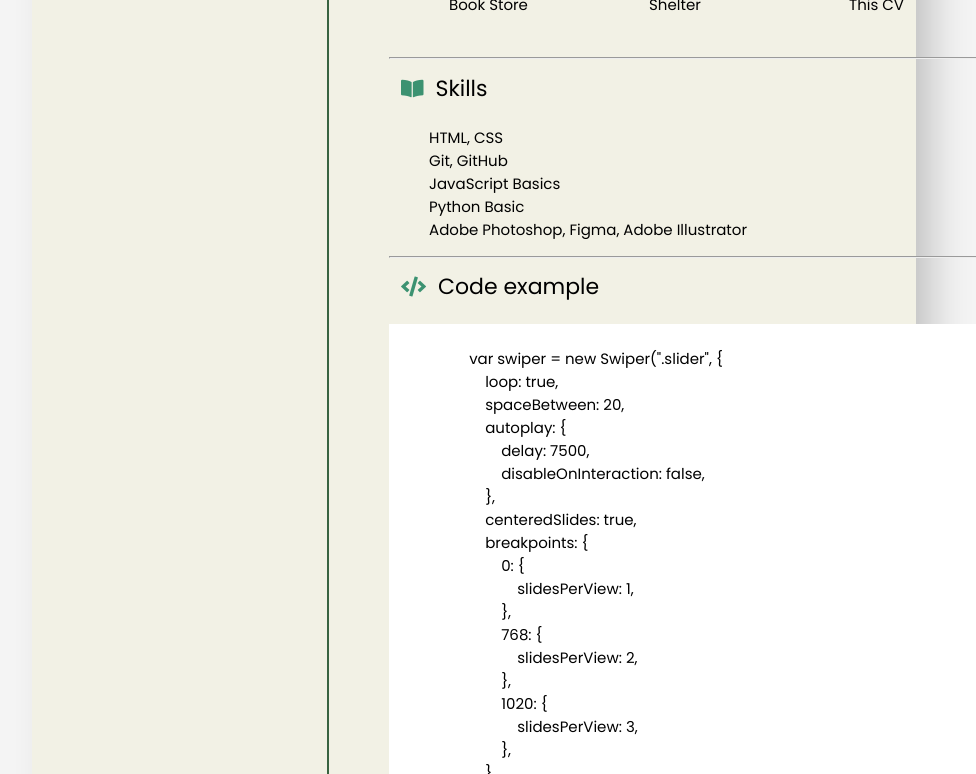
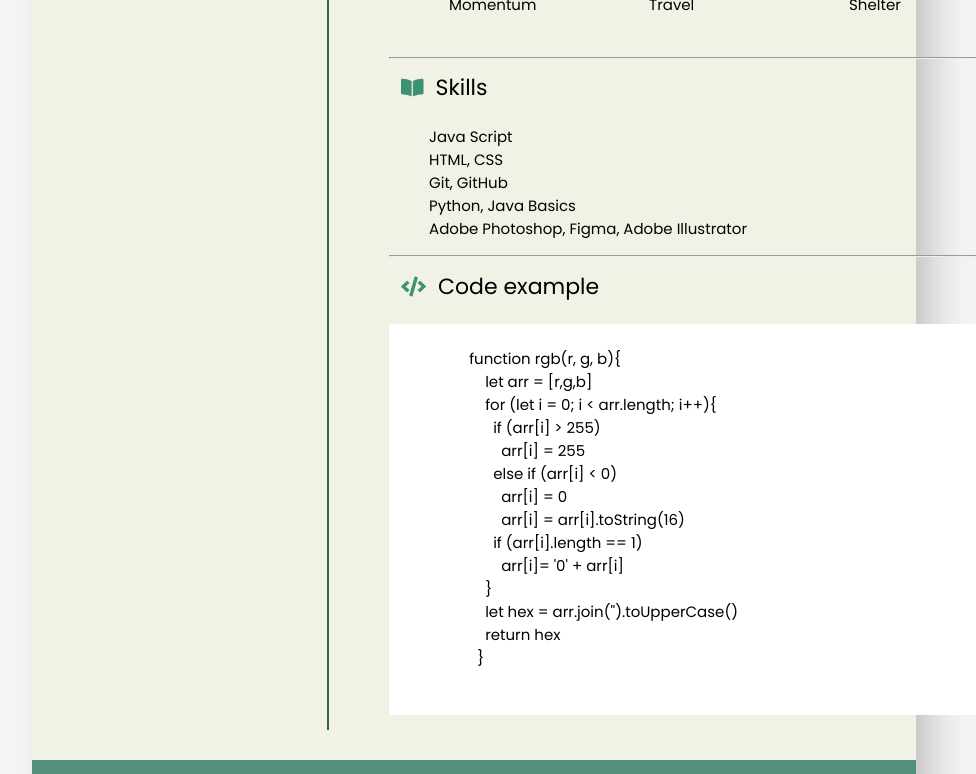
Before and after one commit to astap4/rsschool-cv, a plain HTML site: page index.html in a window 1280 px wide. Shown: the part 1490-2264 px from the top of the page, without its empty margins (166-1142 px from the left). Drawn offline with Linux system fonts and the light colour scheme.

Commit message:
fix: change projects

```diff
--- a/index.html
+++ b/index.html
@@ -114,19 +114,19 @@
                 <div id="projects">
                     <div class="btn fas fa-book"></div><span>Projects</span>
                     <div class="project">
-                        <div class="book">
-                            <img class="project-image" src="./image/bookstore.png" alt="bookstore">
-                            <p><a href="https://github.com/astap4/Drzewo-wiedzy">Book Store</a></p>
+                        <div class="momentum">
+                            <img class="project-image" src="./image/momentum.png" alt="cv">
+                            <p><a href="https://rolling-scopes-school.github.io/astap4-JSFEPRESCHOOL2022Q2/Momentum/">Momentum</a></p>
+                        </div>
+                        <div class="travel">
+                            <img class="project-image" src="./image/travel.png" alt="bookstore">
+                            <p><a href="https://rolling-scopes-school.github.io/astap4-JSFEPRESCHOOL2022Q2/Travel/">Travel</a></p>
                         </div>
                         <div class="shelter">
                             <img class="project-image" src="./image/shelter.png" alt="shelter">
                             <p><a
-                                    href="https://rolling-scopes-school.github.io/astap4ik69-JSFE2022Q1/Shelter/pages/main/">Shelter</a>
+                                href="https://rolling-scopes-school.github.io/astap4ik69-JSFE2022Q1/Shelter/pages/main/">Shelter</a>
                             </p>
-                        </div>
-                        <div class="book">
-                            <img class="project-image" src="./image/1.jpg" alt="cv">
-                            <p><a href="#">This CV</a></p>
                         </div>
                     </div>
                 </div>
@@ -135,16 +135,16 @@
                     <div class="btn fas fa-book-open"></div><span>Skills</span>
                     <ul>
                         <li>
+                            Java Script
+                        </li>
+                        <li>
                             HTML, CSS
                         </li>
                         <li>
                             Git, GitHub
                         </li>
                         <li>
-                            JavaScript Basics
-                        </li>
-                        <li>
-                            Python Basic
+                            Python, Java Basics
                         </li>
                         <li>
                             Adobe Photoshop, Figma, Adobe Illustrator
@@ -156,26 +156,20 @@
                     <div class="btn fas fa-code"></div><span>Code example</span>
                     <pre>
                   <code>
-                    var swiper = new Swiper(".slider", {
-                        loop: true,
-                        spaceBetween: 20,
-                        autoplay: {
-                            delay: 7500,
-                            disableOnInteraction: false,
-                        },
-                        centeredSlides: true,
-                        breakpoints: {
-                            0: {
-                                slidesPerView: 1,
-                            },
-                            768: {
-                                slidesPerView: 2,
-                            },
-                            1020: {
-                                slidesPerView: 3,
-                            },
-                        },
-                    });
+                    function rgb(r, g, b){
+                        let arr = [r,g,b]
+                        for (let i = 0; i < arr.length; i++){
+                          if (arr[i] > 255)
+                            arr[i] = 255
+                          else if (arr[i] < 0)
+                            arr[i] = 0
+                            arr[i] = arr[i].toString(16)
+                          if (arr[i].length == 1)
+                            arr[i]= '0' + arr[i]
+                        }
+                        let hex = arr.join('').toUpperCase()
+                        return hex
+                      }
                   </code>
               </pre>
                 </div>
```
Also changed, not shown: image/momentum.png (added), image/shelter.png, image/travel.png (added).
